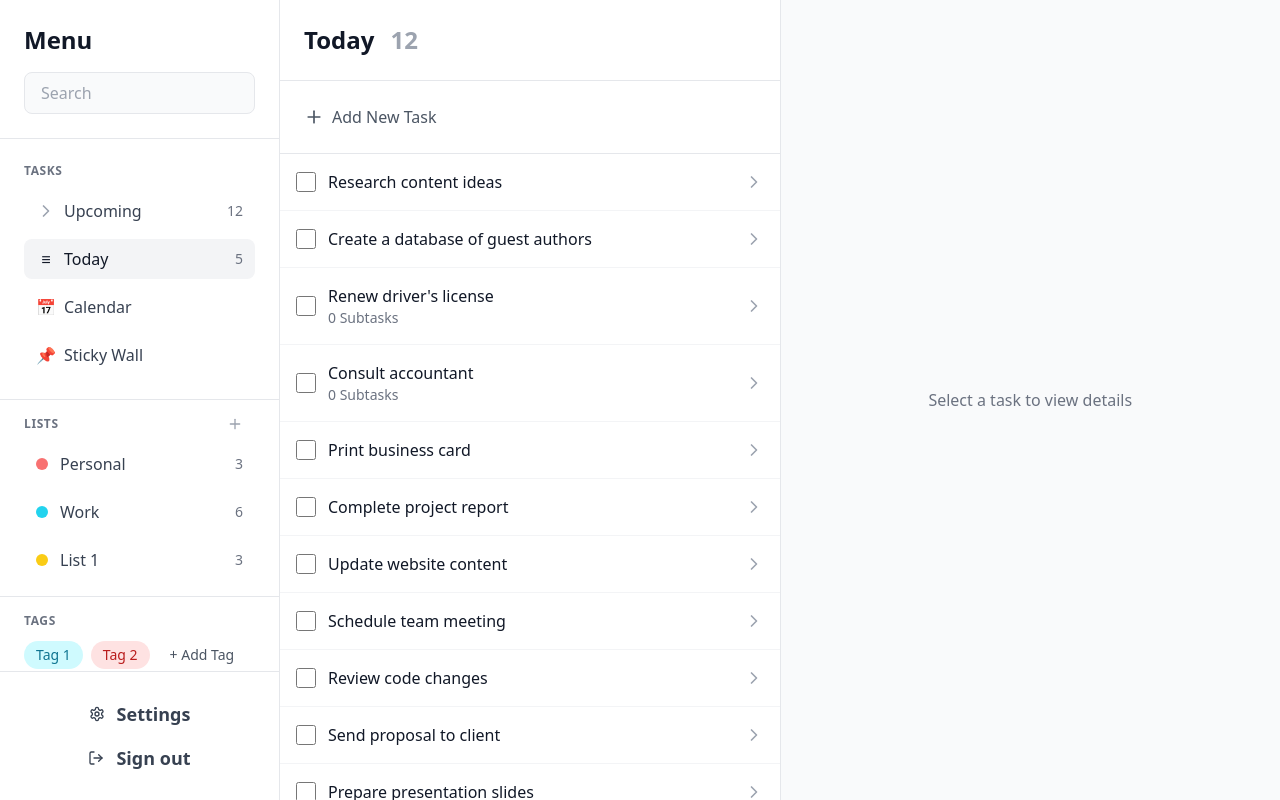
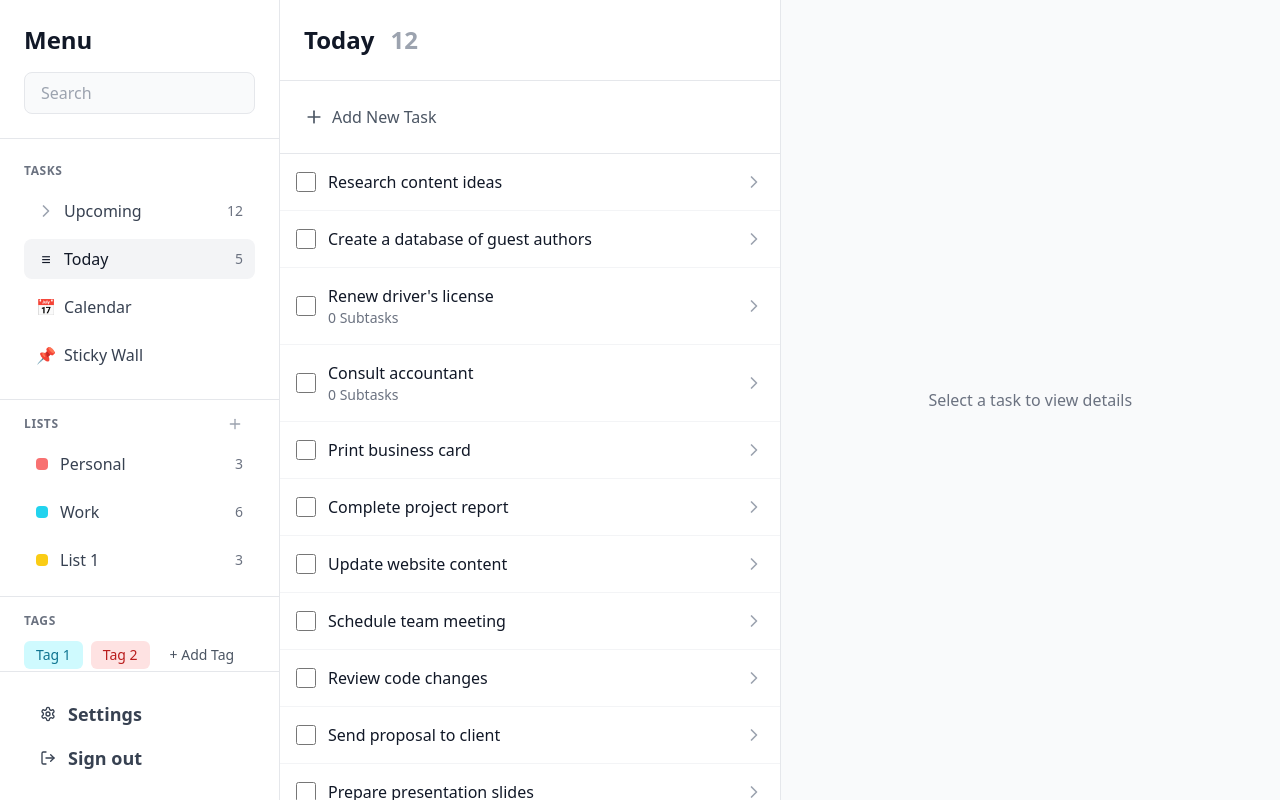
Before and after one commit to imPrafull/taskclip-react, a React (Vite) app: page /tasks in a window 1280 px wide. Built offline with nearby package versions, Linux system fonts and the light colour scheme; a web font is replaced by a local one.

Commit message:
rounded btns and setting and logout buttons alignment fix

```diff
--- a/src/components/tasks/Sidebar.tsx
+++ b/src/components/tasks/Sidebar.tsx
@@ -132,7 +132,7 @@ export const Sidebar: React.FC<SidebarProps> = ({
                   }`}
                 >
                   <div className="flex items-center gap-3">
-                    <div className={`w-3 h-3 rounded-full ${list.color}`} />
+                    <div className={`w-3 h-3 rounded-sm ${list.color}`} />
                     <span className="font-medium text-gray-700">{list.name}</span>
                   </div>
                   <span className="text-sm text-gray-500 font-medium">{list.count}</span>
@@ -149,7 +149,7 @@ export const Sidebar: React.FC<SidebarProps> = ({
               {tags.map((tag) => (
                 <button
                   key={tag.id}
-                  className={`px-3 py-1 rounded-full text-sm font-medium ${tag.color} transition-colors hover:opacity-80`}
+                  className={`px-3 py-1 rounded-md text-sm font-medium ${tag.color} transition-colors hover:opacity-80`}
                 >
                   {tag.name}
                 </button>
@@ -164,14 +164,14 @@ export const Sidebar: React.FC<SidebarProps> = ({
         <div className="border-t border-gray-200 p-6 space-y-2">
           <Button
             variant="ghost"
-            className="w-full justify-start gap-3 text-gray-700 hover:text-gray-900"
+            className="w-full !justify-start gap-3 text-gray-700 hover:text-gray-900"
           >
             <SettingsIcon className="w-5 h-5" />
             Settings
           </Button>
           <Button
             variant="ghost"
-            className="w-full justify-start gap-3 text-gray-700 hover:text-gray-900"
+            className="w-full !justify-start gap-3 text-gray-700 hover:text-gray-900"
           >
             <LogOutIcon className="w-5 h-5" />
             Sign out
--- a/src/components/tasks/TaskDetail.tsx
+++ b/src/components/tasks/TaskDetail.tsx
@@ -81,7 +81,7 @@ export const TaskDetail: React.FC<TaskDetailProps> = ({ task, onClose, onUpdate,
             <div>
               <h4 className="text-sm font-medium text-gray-600">List</h4>
               <div className="flex items-center gap-2 mt-1">
-                <div className={`w-3 h-3 rounded-full ${task.listColor}`} />
+                <div className={`w-3 h-3 rounded-sm ${task.listColor}`} />
                 <select
                   value={task.listId}
                   onChange={(e) => onUpdate(task.id, { listId: e.target.value })}
```
